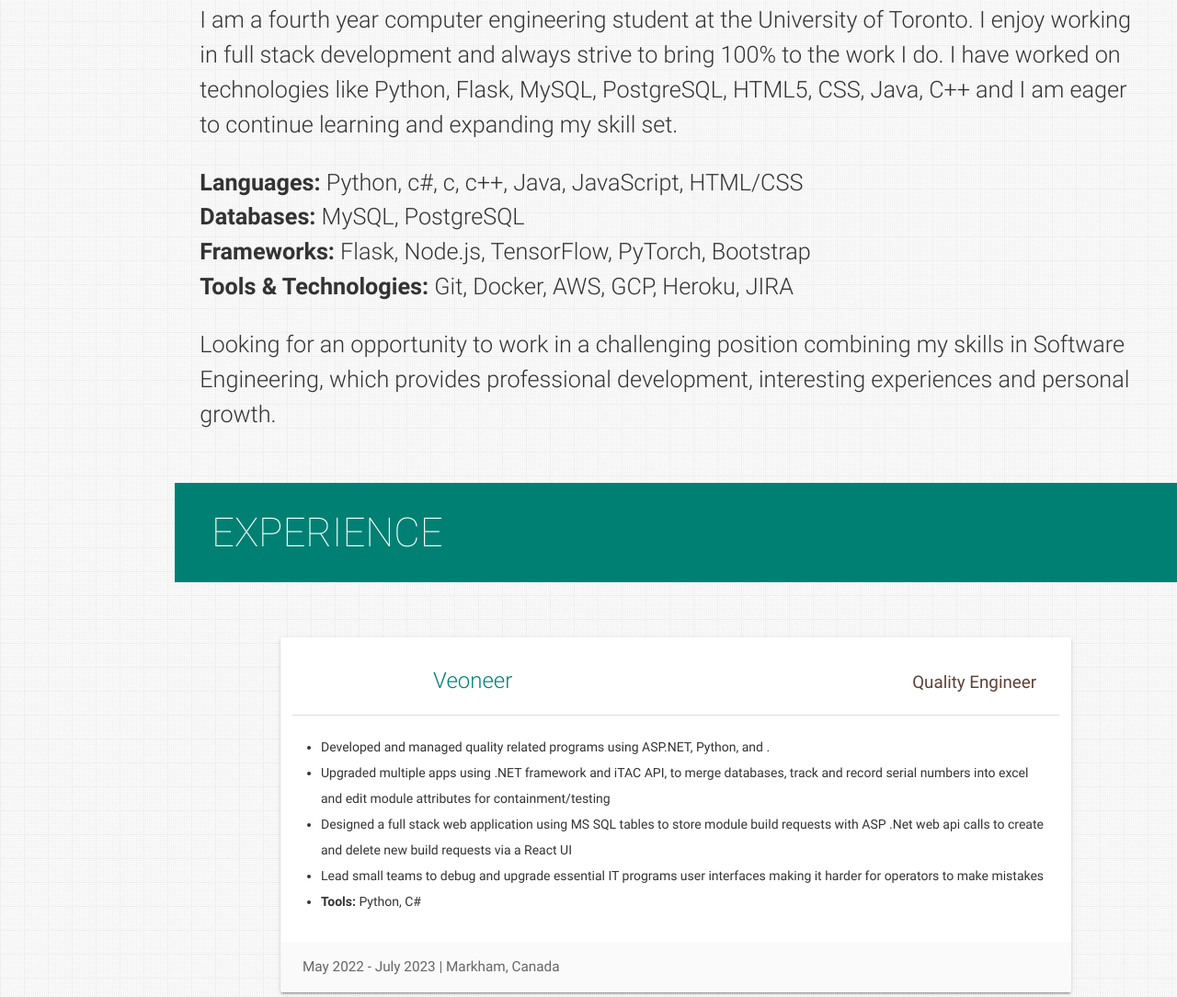
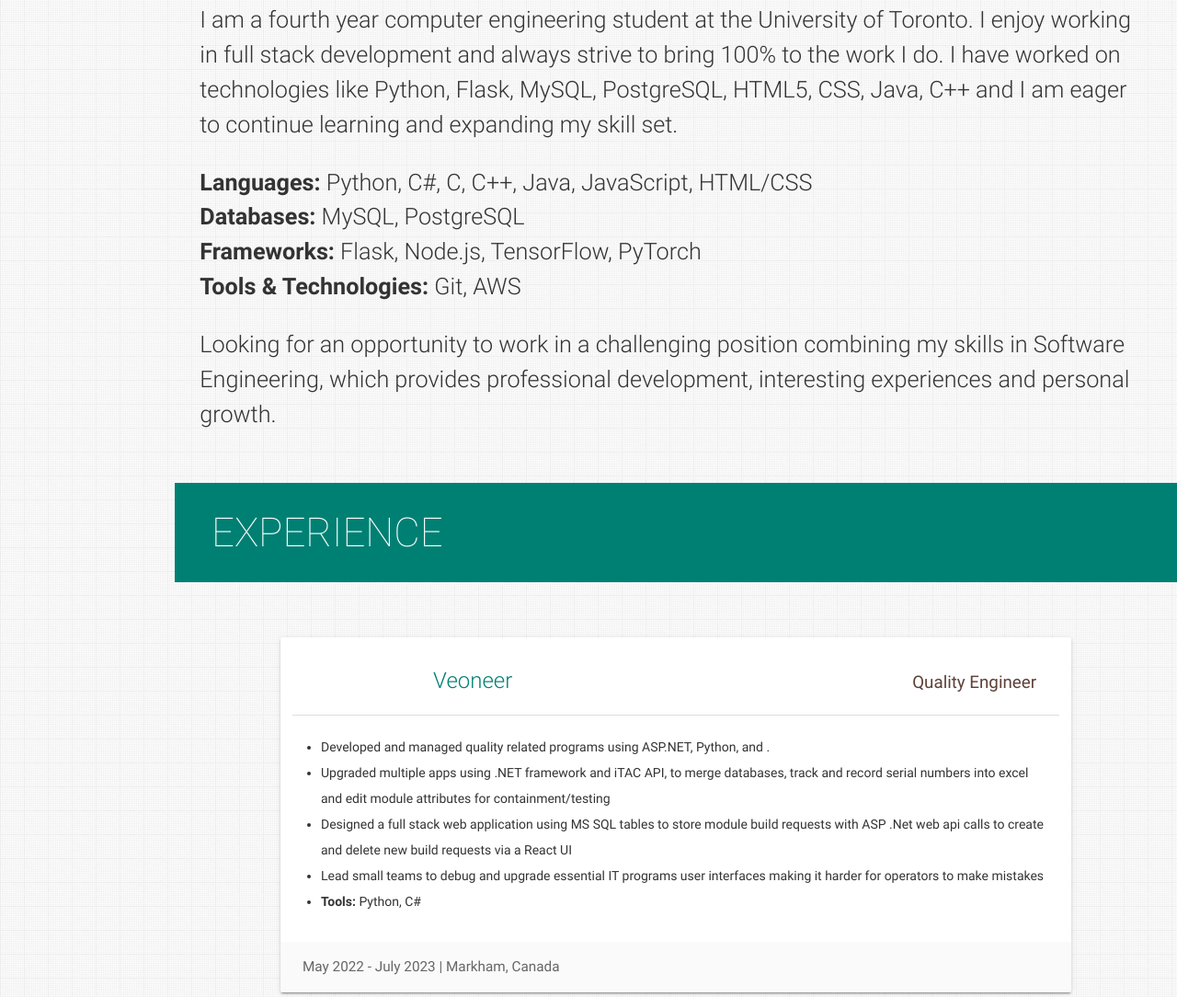
Before and after one commit to pengeri1/pengeri1.github.io, a plain HTML site: page index.html in a window 1280 px wide. Shown: the part 965-2049 px from the top of the page at 92% size. Drawn offline with nearby package versions, Linux system fonts and the light colour scheme.

Commit message:
Updating website pictures

```diff
--- a/index.html
+++ b/index.html
@@ -208,12 +208,12 @@
               <h5>Self-driven, quick starter, passionate programmer with a curious mind who enjoys solving a complex and challenging real-world problems.</h5>
             </div>
             <div class="social">
-              <a href="http://linkedin.com/in/varadbhogayata" target="_blank">
+              <a href="http://linkedin.com/in/pengeric" target="_blank">
                 <button class="icon-btn linkedin">
                   <i class="fa fa-linkedin"></i>
                 </button>
               </a>
-              <a href="https://github.com/varadbhogayata/" target="_blank">
+              <a href="https://github.com/pengeri1/" target="_blank">
                 <button class="icon-btn github">
                   <i class="fa fa-github"></i>
                 </button>
@@ -261,10 +261,10 @@
         </p>
         <p>
           <ul>
-            <li><b>Languages:</b> Python, c#, c, c++, Java, JavaScript, HTML/CSS</li>
+            <li><b>Languages:</b> Python, C#, C, C++, Java, JavaScript, HTML/CSS</li>
             <li><b>Databases:</b> MySQL, PostgreSQL</li>
-            <li><b>Frameworks:</b> Flask, Node.js, TensorFlow, PyTorch, Bootstrap</li>
-            <li><b>Tools & Technologies:</b> Git, Docker, AWS, GCP, Heroku, JIRA</li>
+            <li><b>Frameworks:</b> Flask, Node.js, TensorFlow, PyTorch</li>
+            <li><b>Tools & Technologies:</b> Git, AWS</li>
           </ul>
 
         </p>
@@ -305,8 +305,10 @@
                       <!-- <div class="col s12 m10"> -->
                       <div class="col s12 m10">
                           <p>
-                  <span class="card-title"><a href="https://www.zhiffy.com/" target="_blank"
-                      class="teal-text hoverline">Veoneer</a></span>
+                              <span class="card-title">
+                                  <a href="https://www.zhiffy.com/" target="_blank"
+                                     class="teal-text hoverline">Veoneer</a>
+                              </span>
                           </p>
                       </div>
                   </div>
@@ -336,6 +338,8 @@ record serial numbers into excel and edit module attributes for containment/test
                   <span>May 2022 - July 2023 | Markham, Canada</span>
               </div>
           </div>
+      </div>
+    </section>
 
 
     <!-- Fourth Section: Projects -->
```
Also changed, not shown: 2 other files. Lines whose indentation alone changed are shown as unchanged.
